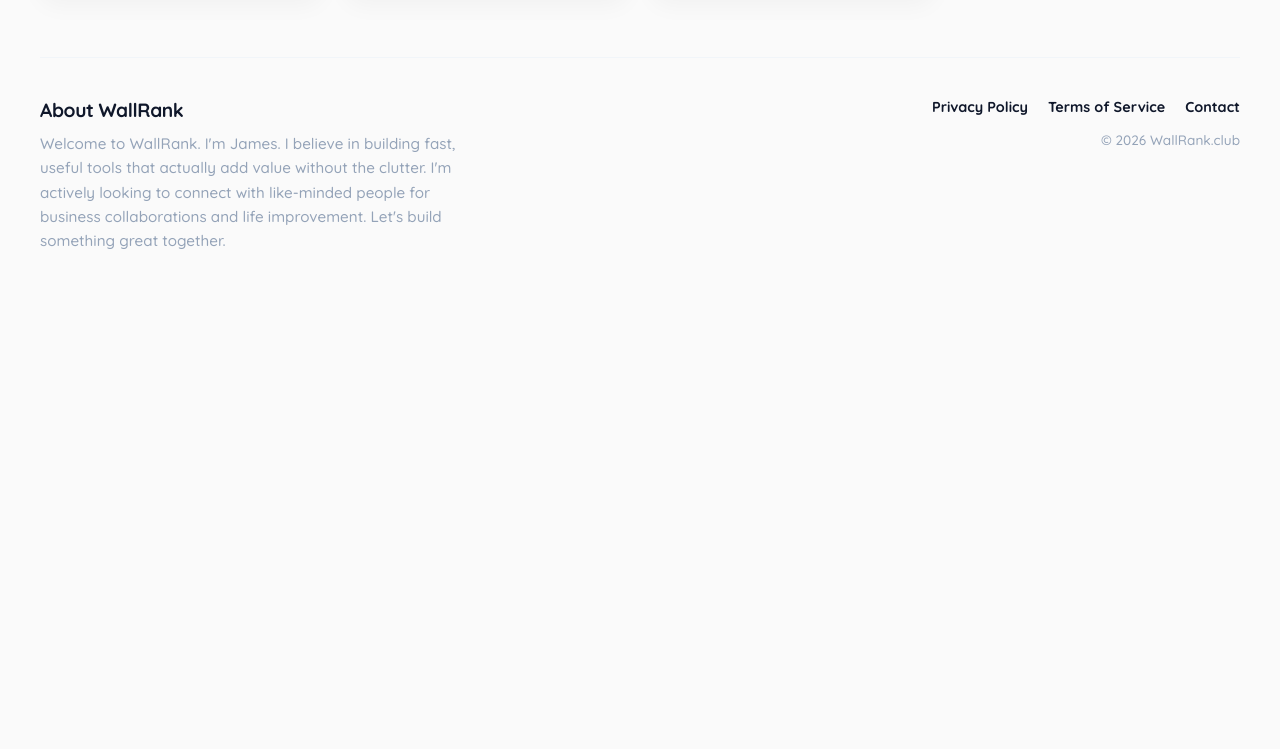
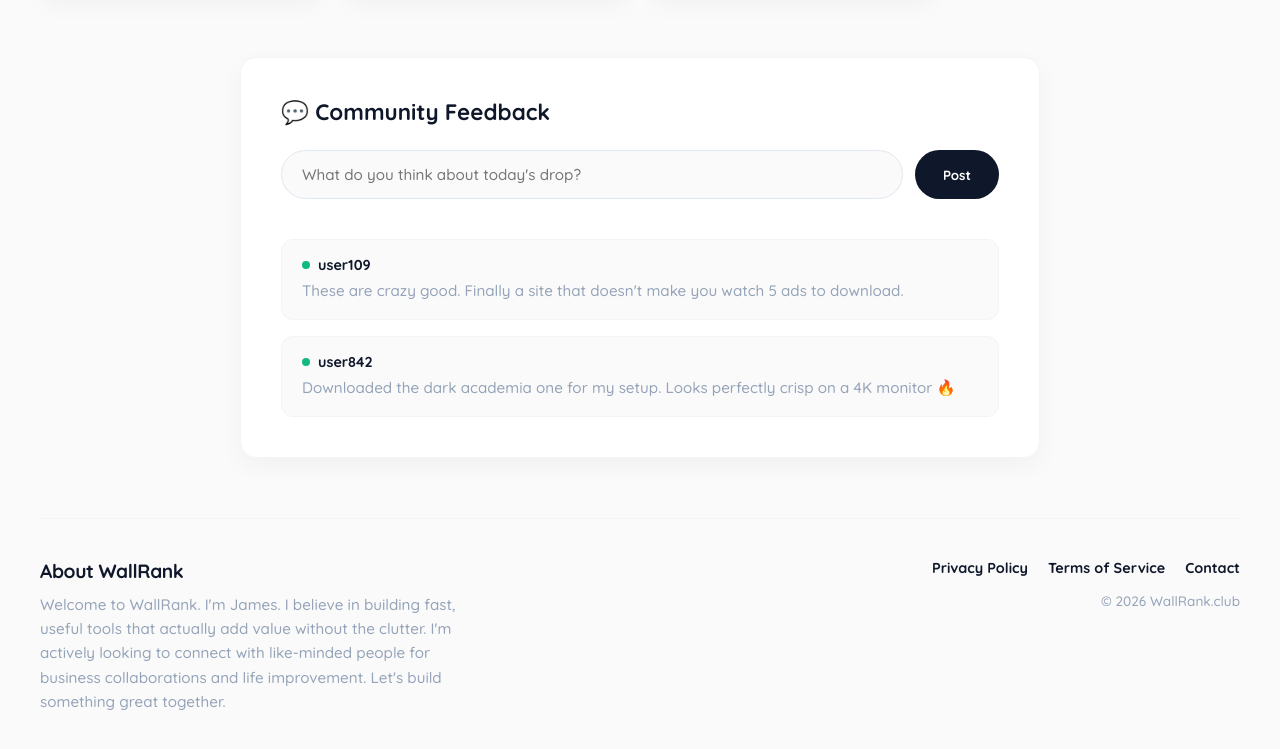
Before and after one commit to amine4buss-code/wallpaper-vote, a plain HTML site: page index.html in a window 1280 px wide. Shown: the part 1643-2392 px from the top of the page. Before the commit the page ends 1982 px from the top, so only its background shows below. Drawn offline with Linux system fonts and the light colour scheme.

Commit message:
Update index.html

```diff
--- a/index.html
+++ b/index.html
@@ -16,7 +16,7 @@
     <meta name="description" content="Download unique 4K AI wallpapers for iPhone, Android, and Desktop. Free, high-quality backgrounds.">
     <link rel="canonical" href="https://wallrank.club">
 
-    <link href="https://fonts.googleapis.com/css2?family=Quicksand:wght@500;600;700&display=swap" rel="stylesheet">
+    <link href="https://fonts.googleapis.com/css2?family=Quicksand:wght@500;600;700;800&display=swap" rel="stylesheet">
 
     <style>
         /* ---------- ULTRA MINIMAL CSS ---------- */
@@ -51,7 +51,7 @@
             width: 100%; display: flex; flex-direction: column; align-items: flex-start;
             margin-bottom: 40px; padding-bottom: 20px; border-bottom: 1px solid var(--border-light);
         }
-        header h1 { font-size: 2.2rem; font-weight: 700; letter-spacing: -0.04em; }
+        header h1 { font-size: 2.2rem; font-weight: 800; letter-spacing: -0.04em; }
         header p { color: var(--text-muted); font-weight: 600; font-size: 0.95rem; margin-top: 4px;}
 
         /* MAIN WALLPAPER GRID */
@@ -85,6 +85,36 @@
         .action-btn:hover { background: #000; transform: translateY(-2px); }
         .action-btn.loading { opacity: 0.8; cursor: wait; transform: none; }
 
+        /* ---------- COMMENTS SECTION ---------- */
+        .comments-section {
+            width: 100%; max-width: 800px; margin: 0 auto 60px auto;
+            background: var(--surface); padding: 40px; border-radius: var(--radius-md);
+            box-shadow: var(--shadow-sm); border: 1px solid var(--border-light);
+        }
+        .comments-section h2 { font-size: 1.4rem; font-weight: 800; margin-bottom: 24px; color: var(--text-main); }
+
+        .comment-form { display: flex; gap: 12px; margin-bottom: 40px; }
+        .comment-input {
+            flex: 1; padding: 14px 20px; border-radius: 50px; border: 1px solid var(--border-focus);
+            font-family: inherit; font-size: 0.95rem; font-weight: 500; outline: none;
+            transition: var(--transition-smooth); background: var(--bg-color);
+        }
+        .comment-input:focus { border-color: var(--text-main); background: var(--surface); }
+        .comment-submit {
+            background: var(--text-main); color: white; border: none; padding: 0 28px;
+            border-radius: 50px; font-weight: 700; font-family: inherit; cursor: pointer; transition: 0.2s;
+        }
+        .comment-submit:hover { opacity: 0.8; transform: translateY(-2px); }
+
+        .comments-list { display: flex; flex-direction: column; gap: 16px; }
+        .comment-item {
+            padding: 16px 20px; background: var(--bg-color); border-radius: 12px;
+            border: 1px solid var(--border-light);
+        }
+        .comment-user { font-weight: 800; font-size: 0.9rem; margin-bottom: 6px; color: var(--text-main); display: flex; align-items: center; gap: 8px;}
+        .comment-user::before { content: ''; display: inline-block; width: 8px; height: 8px; background: #10b981; border-radius: 50%; }
+        .comment-text { font-size: 0.95rem; color: var(--text-muted); line-height: 1.5; font-weight: 500; }
+
         /* FOOTER */
         .main-footer {
             margin-top: auto; padding: 40px 0; width: 100%; max-width: 1200px;
@@ -107,6 +137,10 @@
             header { align-items: center; text-align: center; }
             .main-grid { grid-template-columns: repeat(2, 1fr); gap: 12px; }
 
+            .comments-section { padding: 24px 16px; }
+            .comment-form { flex-direction: column; }
+            .comment-submit { padding: 14px; width: 100%; }
+
             .main-footer { flex-direction: column; align-items: center; text-align: center; }
             .footer-about { max-width: 100%; text-align: center; }
             .footer-right { align-items: center; width: 100%; }
@@ -124,6 +158,16 @@
 
         <section style="width: 100%;">
             <div class="main-grid" id="mainWallpaperGrid">
+                </div>
+        </section>
+
+        <section class="comments-section">
+            <h2>💬 Community Feedback</h2>
+            <form class="comment-form" id="commentForm">
+                <input type="text" id="commentInput" class="comment-input" placeholder="What do you think about today's drop?" required autocomplete="off">
+                <button type="submit" class="comment-submit">Post</button>
+            </form>
+            <div class="comments-list" id="commentsList">
                 </div>
         </section>
 
@@ -149,7 +193,7 @@
         (function() {
             'use strict';
 
-            // GENERATE WALLPAPER ARRAY (1 to 15)
+            // --- 1. GENERATE WALLPAPER ARRAY (1 to 15) ---
             const wallpapers = [];
             for(let i = 1; i <= 15; i++) {
                 wallpapers.push({
@@ -158,7 +202,7 @@
                 });
             }
 
-            // --- 1. RENDER THE PURE GRID ---
+            // --- 2. RENDER THE PURE GRID ---
             function renderMainGrid() {
                 const grid = document.getElementById('mainWallpaperGrid');
                 grid.innerHTML = '';
@@ -167,7 +211,7 @@
                     const item = document.createElement('div');
                     item.className = 'grid-item';
 
-                    // Auto-hide broken images (e.g. 14.png) without crashing
+                    // Auto-hide broken images gracefully
                     item.innerHTML = `
                         <img src="${wp.filename}" alt="Wallpaper ${wp.id}" loading="lazy" onerror="this.parentElement.style.display='none'">
                         <div class="grid-actions">
@@ -181,7 +225,7 @@
                 });
             }
 
-            // --- 2. SECURE DOWNLOAD LOGIC ---
+            // --- 3. SECURE DOWNLOAD LOGIC ---
             window.downloadImage = async function(index, btnElement) {
                 const wp = wallpapers[index];
 
@@ -214,8 +258,54 @@
                 }
             };
 
+            // --- 4. COMMENTS SYSTEM (Social Proof) ---
+            const commentForm = document.getElementById('commentForm');
+            const commentInput = document.getElementById('commentInput');
+            const commentsList = document.getElementById('commentsList');
+
+            // Generate Random Username for this device
+            let currentUsername = localStorage.getItem('wallrank_username');
+            if (!currentUsername) {
+                currentUsername = 'user' + Math.floor(Math.random() * 10000);
+                localStorage.setItem('wallrank_username', currentUsername);
+            }
+
+            // Pre-load dummy comments for instant trust
+            let comments = JSON.parse(localStorage.getItem('wallrank_comments')) || [
+                { user: 'user109', text: 'These are crazy good. Finally a site that doesn\'t make you watch 5 ads to download.' },
+                { user: 'user842', text: 'Downloaded the dark academia one for my setup. Looks perfectly crisp on a 4K monitor 🔥' }
+            ];
+
+            function renderComments() {
+                commentsList.innerHTML = '';
+                comments.forEach(c => {
+                    const div = document.createElement('div');
+                    div.className = 'comment-item';
+                    div.innerHTML = `
+                        <div class="comment-user">${c.user}</div>
+                        <div class="comment-text">${c.text}</div>
+                    `;
+                    commentsList.appendChild(div);
+                });
+            }
+
+            commentForm.addEventListener('submit', (e) => {
+                e.preventDefault();
+                const text = commentInput.value.trim();
+                if (text) {
+                    comments.unshift({ user: currentUsername, text: text });
+                    // Keep only latest 10 to save memory
+                    if (comments.length > 10) comments.pop();
+                    localStorage.setItem('wallrank_comments', JSON.stringify(comments));
+                    commentInput.value = '';
+                    renderComments();
+                }
+            });
+
+
             // Init
             renderMainGrid();
+            renderComments();
 
             // Fire Google Analytics
             gtag('event', 'page_view', { 'page_title': 'Pure Gallery', 'page_location': 'https://wallrank.club' });
```
